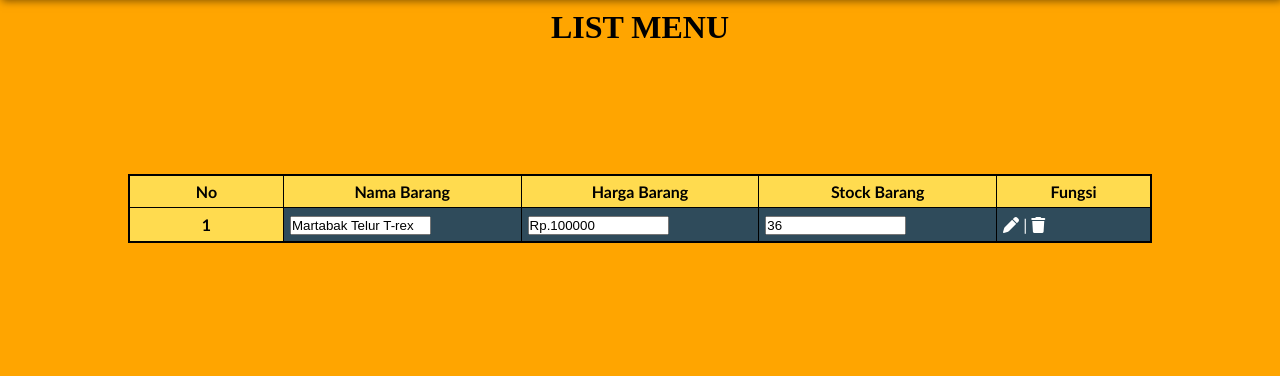
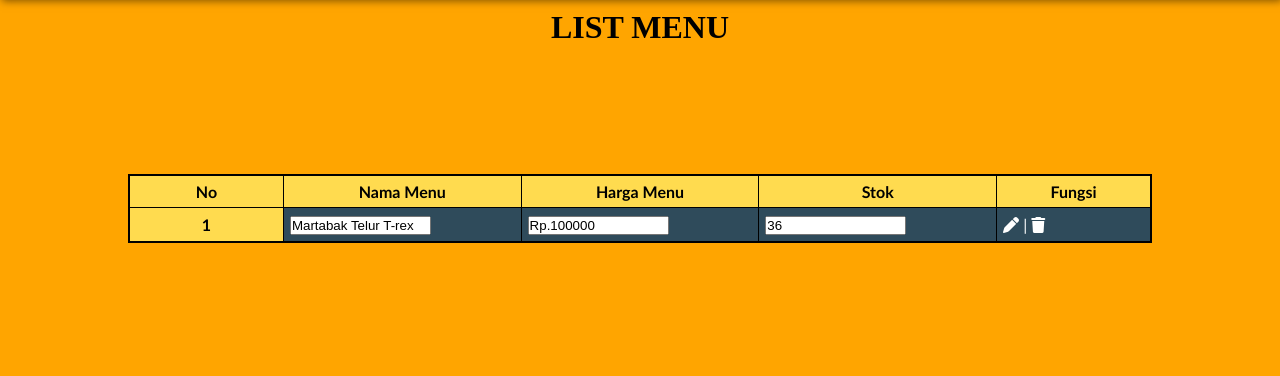
Before and after one commit to IndroMan/IndroDwiSaputro_POSTTEST_WEB, a PHP site: page /menu/view.php in a window 1280 px wide. Shown: the part 151-527 px from the top of the page. Run offline with PHP 8.4, Linux system fonts and the light colour scheme; data comes from the database, SQL or seed files in the repository; some libraries are stand-ins or nearby versions.

Commit message:
POSTTEST5

```diff
--- a/POSTTEST5/menu/view.php
+++ b/POSTTEST5/menu/view.php
@@ -131,9 +131,9 @@ table tr td a {
         <table align="center" border="0" class="table">
             <tr>
                 <th>No</th>
-                <th>Nama Barang</th>
-                <th>Harga Barang</th>
-                <th>Stock Barang</th>
+                <th>Nama Menu</th>
+                <th>Harga Menu</th>
+                <th>Stok</th>
                 <th>Fungsi</th>
             </tr>
 
```
